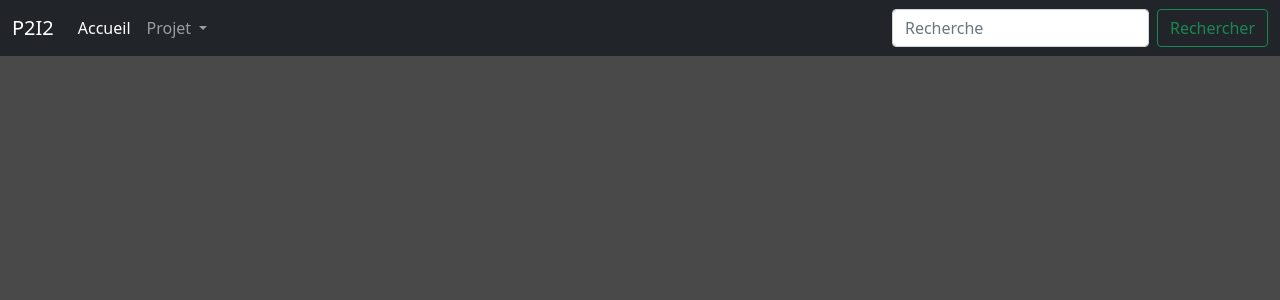
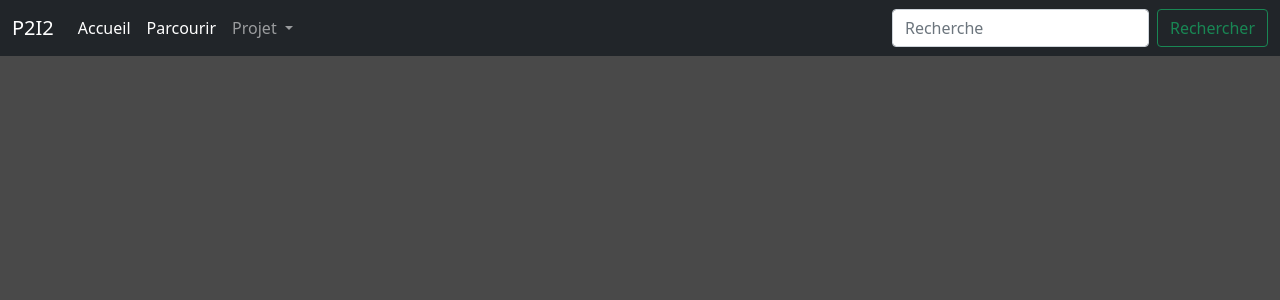
Before and after one commit to rouxmi/Bird-Democratie-Participative, a Flask app: page / in a window 1280 px wide. Shown: the top 300 px of the page. Run offline with Flask 2, Linux system fonts and the light colour scheme.

Commit message:
creation de parcourir dans le layout

```diff
--- a/templates/layout.html
+++ b/templates/layout.html
@@ -21,6 +21,9 @@
             <ul class="navbar-nav me-auto mb-2 mb-lg-0">
               <li class="nav-item">
                 <a class="nav-link active" aria-current="page" href="/">Accueil</a>
+              </li>
+              <li class="nav-item">
+                <a class="nav-link active" aria-current="page" href="/parcourir">Parcourir</a>
               </li>
               <li class="nav-item dropdown">
                 <a class="nav-link dropdown-toggle" href="#" id="navbarDropdown" role="button" data-bs-toggle="dropdown" aria-expanded="false">
```
